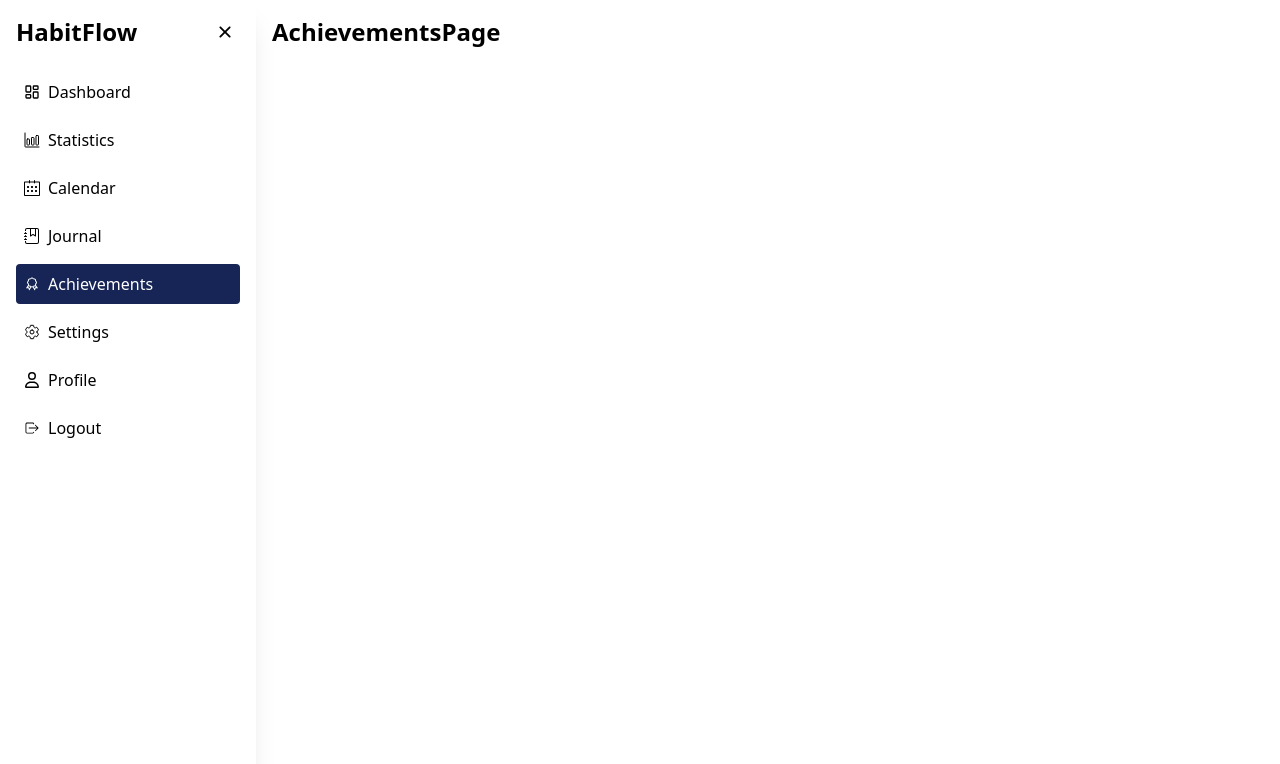
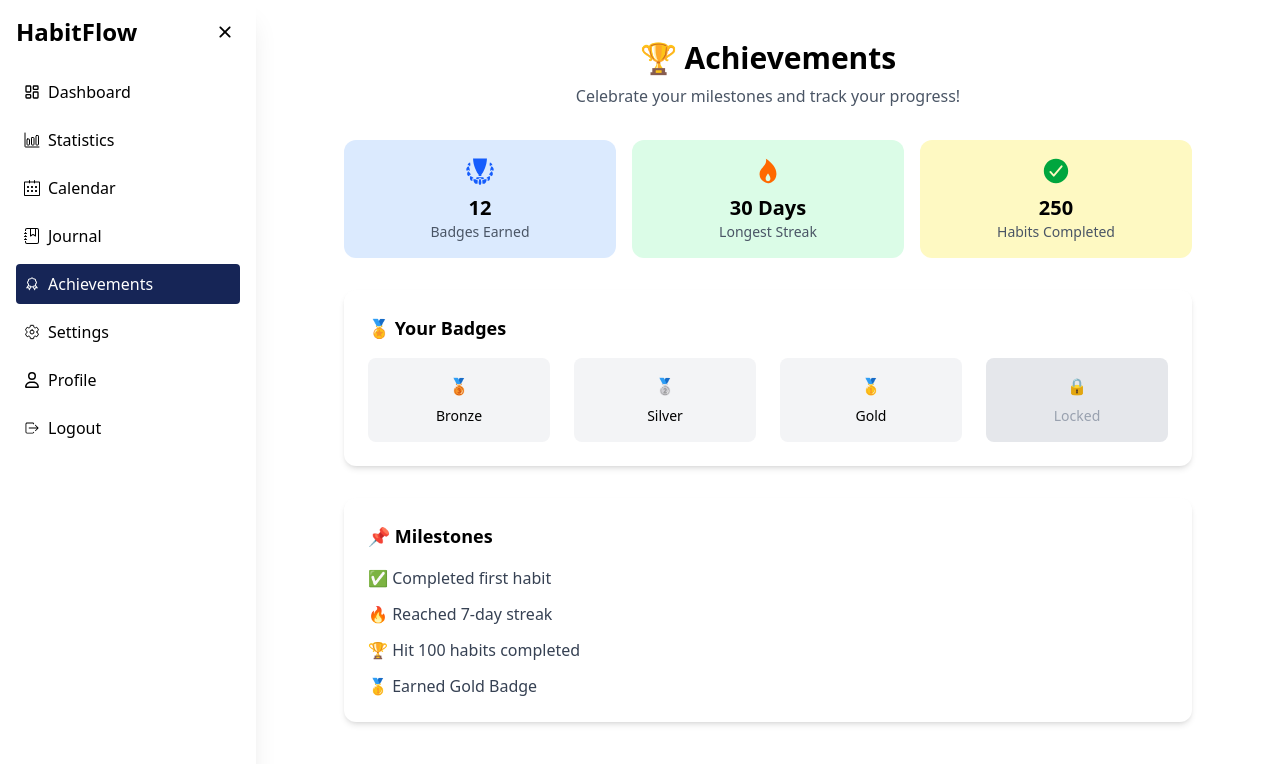
Before and after one commit to juliusmwas/NinjaFood, a React (Vite) app: page / in a window 1280 px wide. Both pictures are taken after a click on the element "Achievements". Shown: the top 764 px of the page. Built offline with nearby package versions, Linux system fonts and the light colour scheme.

Commit message:
Added Achievement page

```diff
--- a/src/Components/pages/AchievementsPage.jsx
+++ b/src/Components/pages/AchievementsPage.jsx
@@ -1,4 +1,76 @@
+import { GiLaurelsTrophy } from "react-icons/gi";
+import { IoIosFlame } from "react-icons/io";
+import { IoCheckmarkCircle } from "react-icons/io5";
+
 function AchievementsPage() {
-  return <h1 className="text-2xl font-bold">AchievementsPage</h1>;
+  return (
+    <div className="max-w-4xl mx-auto p-6 space-y-8">
+      {/* ===== Header ===== */}
+      <div className="text-center">
+        <h1 className="text-3xl font-bold">🏆 Achievements</h1>
+        <p className="text-gray-600 mt-2">
+          Celebrate your milestones and track your progress!
+        </p>
+      </div>
+
+      {/* ===== Summary Cards ===== */}
+      <div className="grid grid-cols-1 md:grid-cols-3 gap-4">
+        <div className="bg-blue-100 rounded-xl p-4 text-center">
+          <GiLaurelsTrophy className="mx-auto text-3xl text-blue-600" />
+          <h2 className="text-xl font-bold mt-2">12</h2>
+          <p className="text-sm text-gray-600">Badges Earned</p>
+        </div>
+        <div className="bg-green-100 rounded-xl p-4 text-center">
+          <IoIosFlame className="mx-auto text-3xl text-orange-500" />
+          <h2 className="text-xl font-bold mt-2">30 Days</h2>
+          <p className="text-sm text-gray-600">Longest Streak</p>
+        </div>
+        <div className="bg-yellow-100 rounded-xl p-4 text-center">
+          <IoCheckmarkCircle className="mx-auto text-3xl text-green-600" />
+          <h2 className="text-xl font-bold mt-2">250</h2>
+          <p className="text-sm text-gray-600">Habits Completed</p>
+        </div>
+      </div>
+
+      {/* ===== Badges Section ===== */}
+      <div className="bg-white rounded-xl p-6 shadow-md">
+        <h2 className="font-semibold text-lg mb-4">🏅 Your Badges</h2>
+        <div className="grid grid-cols-3 sm:grid-cols-4 gap-6 text-center">
+          {/* Bronze Badge */}
+          <div className="bg-gray-100 rounded-lg p-4">
+            🥉
+            <p className="text-sm mt-2">Bronze</p>
+          </div>
+          {/* Silver Badge */}
+          <div className="bg-gray-100 rounded-lg p-4">
+            🥈
+            <p className="text-sm mt-2">Silver</p>
+          </div>
+          {/* Gold Badge */}
+          <div className="bg-gray-100 rounded-lg p-4">
+            🥇
+            <p className="text-sm mt-2">Gold</p>
+          </div>
+          {/* Locked Badge */}
+          <div className="bg-gray-200 rounded-lg p-4 text-gray-400">
+            🔒
+            <p className="text-sm mt-2">Locked</p>
+          </div>
+        </div>
+      </div>
+
+      {/* ===== Milestones Timeline ===== */}
+      <div className="bg-white rounded-xl p-6 shadow-md">
+        <h2 className="font-semibold text-lg mb-4">📌 Milestones</h2>
+        <ul className="space-y-3 text-gray-700">
+          <li>✅ Completed first habit</li>
+          <li>🔥 Reached 7-day streak</li>
+          <li>🏆 Hit 100 habits completed</li>
+          <li>🥇 Earned Gold Badge</li>
+        </ul>
+      </div>
+    </div>
+  );
 }
+
 export default AchievementsPage;
```
